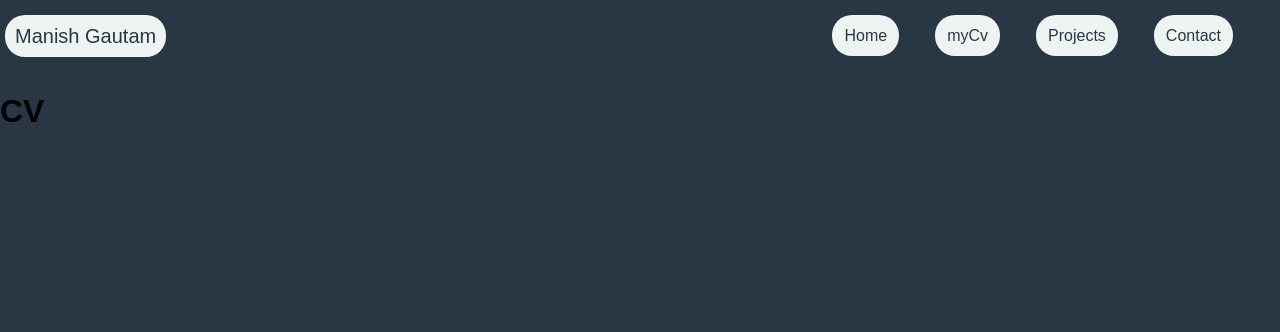
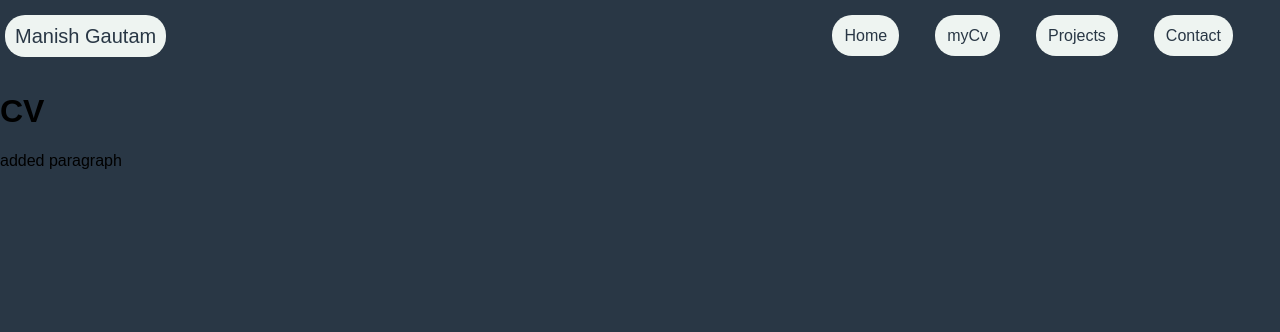
Before and after one commit to itsmanishgautam/Portfolio, a Django app: page /myCv.html in a window 1280 px wide. Shown: the top 332 px of the page. Run offline with Django 5.2, Linux system fonts and the light colour scheme.

Commit message:
Added Paragraph

```diff
--- a/templates/myCv.html
+++ b/templates/myCv.html
@@ -12,6 +12,7 @@
 <body>
 
     <h1>CV</h1>
+    <p> added paragraph</p>
 
 
 </body>
```
